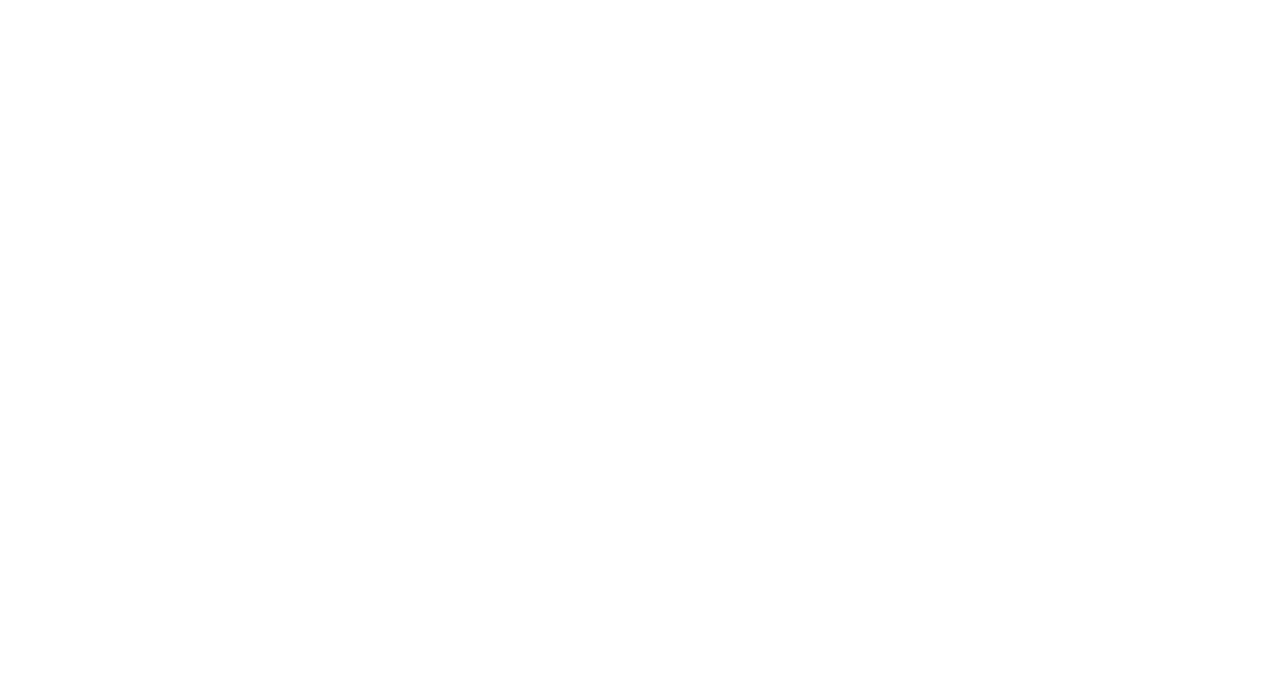
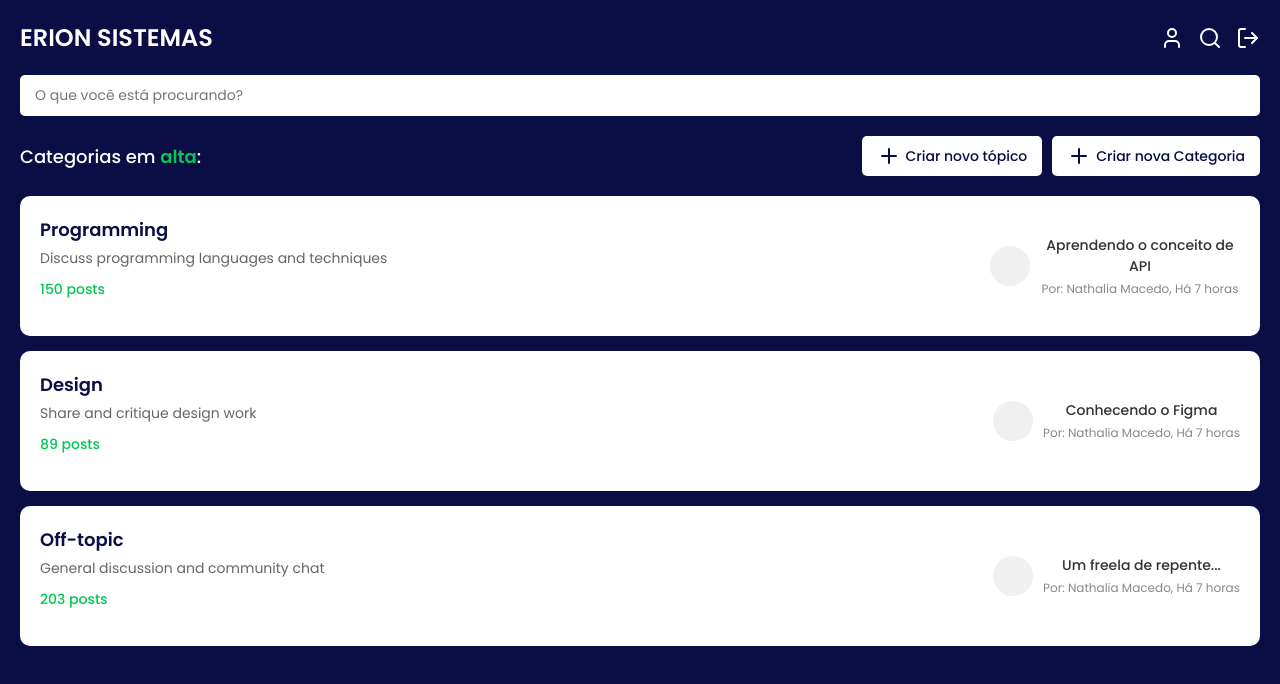
Before and after one commit to Nathalia-Macedo/forum-erion-sistemas, a React (Create React App) app: page /home in a window 1280 px wide. Before the commit this address had no page. Shown: the top 684 px of the page. Built offline with nearby package versions, Linux system fonts and the light colour scheme.

Commit message:
subindo tela home

```diff
--- a/package.json
+++ b/package.json
@@ -6,6 +6,7 @@
     "@testing-library/jest-dom": "^5.17.0",
     "@testing-library/react": "^13.4.0",
     "@testing-library/user-event": "^13.5.0",
+    "lucide-react": "^0.456.0",
     "react": "^18.3.1",
     "react-dom": "^18.3.1",
     "react-router-dom": "^6.28.0",
--- a/src/App/App.js
+++ b/src/App/App.js
@@ -3,6 +3,7 @@
 import Login from '../Pages/Login';
 import Cadastro from '../Pages/Cadastro';
 import './App.css'; // Importa o CSS geral para o App (caso tenha)
+import ForumHome from '../Pages/FormHome';
 
 function App() {
   return (
@@ -11,6 +12,7 @@
         <Routes>
           <Route path="/" element={<Login />} /> {/* Login na raiz */}
           <Route path="/cadastro" element={<Cadastro />} /> {/* Cadastro em outra rota */}
+          <Route path="/home" element={<ForumHome/>}/>
         </Routes>
       </div>
     </Router>
--- /dev/null
+++ b/src/Pages/FormHome.jsx
@@ -0,0 +1,86 @@
+import React from 'react';
+import './ForumHome.css';
+import { Plus, User, Search } from 'lucide-react';
+import { LogOut } from 'lucide-react';
+const ForumHome = () => {
+  const categories = [
+    {
+      title: "Programming",
+      description: "Discuss programming languages and techniques",
+      posts: 150,
+      latestPost: {
+        title: "Aprendendo o conceito de API",
+        author: "Nathalia Macedo",
+        timeAgo: "Há 7 horas"
+      }
+    },
+    {
+      title: "Design",
+      description: "Share and critique design work",
+      posts: 89,
+      latestPost: {
+        title: "Conhecendo o Figma",
+        author: "Nathalia Macedo",
+        timeAgo: "Há 7 horas"
+      }
+    },
+    {
+      title: "Off-topic",
+      description: "General discussion and community chat",
+      posts: 203,
+      latestPost: {
+        title: "Um freela de repente...",
+        author: "Nathalia Macedo",
+        timeAgo: "Há 7 horas"
+      }
+    }
+  ];
+
+  return (
+    <div className="forum-container">
+      <header className="forum-header">
+        <h1>ERION SISTEMAS</h1>
+        <div className='icons'>
+            <User style={{color:"white"}}/>
+            <Search  style={{color:"white"}}/>
+            <LogOut style={{color:"white"}}/>
+        </div>
+      </header>
+
+      <div className="search-container">
+        <input type="text" placeholder="O que você está procurando?" className="search-input" />
+      </div>
+
+      <div className="categories-header">
+        <h2>Categorias em <span className="highlight">alta</span>:</h2>
+        <div className="button-group">
+          <button className="create-button"> <Plus/>Criar novo tópico</button>
+          <button className="create-button"> <Plus/> Criar nova Categoria</button>
+        </div>
+      </div>
+
+      <div className="categories-list">
+        {categories.map((category, index) => (
+          <div key={index} className="category-card">
+            <div className="category-info">
+              <h3>{category.title}</h3>
+              <p>{category.description}</p>
+              <span className="post-count">{category.posts} posts</span>
+            </div>
+            <div className="latest-post">
+              <div className="user-avatar"></div>
+              <div className="post-info">
+                <p className="post-title">{category.latestPost.title}</p>
+                <p className="post-meta">
+                  Por: {category.latestPost.author}, {category.latestPost.timeAgo}
+                </p>
+              </div>
+            </div>
+          </div>
+        ))}
+      </div>
+    </div>
+  );
+};
+
+export default ForumHome;
--- /dev/null
+++ b/src/Pages/ForumHome.css
@@ -0,0 +1,213 @@
+@import url('https://fonts.googleapis.com/css2?family=Poppins:wght@300;400;500;600;700&display=swap');
+
+* {
+  font-family: 'Poppins', sans-serif;
+  margin: 0;
+  padding: 0;
+  box-sizing: border-box;
+}
+
+.forum-container {
+  min-height: 100vh;
+  background-color: #0A0E45;
+  padding: 20px;
+}
+
+.forum-header {
+  display: flex;
+  justify-content: space-between;
+  align-items: center;
+  margin-bottom: 20px;
+}
+
+.forum-header h1 {
+  color: #FFFFFF;
+  font-size: 24px;
+  font-weight: 600;
+}
+
+.header-icons {
+  display: flex;
+  gap: 10px;
+}
+
+.icon-button {
+  background: none;
+  border: none;
+  color: #FFFFFF;
+  font-size: 18px;
+  cursor: pointer;
+}
+
+.search-container {
+  position: relative;
+  margin-bottom: 20px;
+}
+
+.search-input {
+  width: 100%;
+  padding: 10px 40px 10px 15px;
+  border: none;
+  border-radius: 5px;
+  font-size: 14px;
+}
+
+.search-icon {
+  position: absolute;
+  right: 15px;
+  top: 50%;
+  transform: translateY(-50%);
+  color: #888;
+}
+
+.categories-header {
+  display: flex;
+  justify-content: space-between;
+  align-items: center;
+  margin-bottom: 20px;
+}
+
+.categories-header h2 {
+  color: #FFFFFF;
+  font-size: 18px;
+  font-weight: 500;
+}
+
+.highlight {
+  color: #00C853;
+}
+
+.button-group {
+  display: flex;
+  gap: 10px;
+}
+
+.create-button {
+  background-color: #FFFFFF;
+  color: #0A0E45;
+  border: none;
+  border-radius: 5px;
+  padding: 8px 15px;
+  font-size: 14px;
+  font-weight: 500;
+  cursor: pointer;
+  display: flex;
+  align-items: center;
+  gap: 5px;
+}
+
+.create-button:hover {
+  background-color: #f0f0f0;
+}
+
+.categories-list {
+  display: flex;
+  flex-direction: column;
+  gap: 15px;
+}
+
+.category-card {
+  background-color: #FFFFFF;
+  border-radius: 10px;
+  padding: 20px;
+  display: flex;
+  justify-content: space-between;
+  align-items: flex-start;
+}
+
+.category-info{
+    display: flex;
+    flex-direction: column;
+    text-align: start;
+}
+
+.category-info h3 {
+  color: #0A0E45;
+  font-size: 18px;
+  font-weight: 600;
+  margin-bottom: 5px;
+}
+
+.category-info p {
+  color: #666;
+  font-size: 14px;
+  margin-bottom: 10px;
+}
+
+.post-count {
+  color: #00C853;
+  font-size: 14px;
+  font-weight: 500;
+}
+
+.latest-post {
+  display: flex;
+  align-items: center;
+  gap: 10px;
+}
+
+.user-avatar {
+  width: 40px;
+  height: 40px;
+  background-color: #f0f0f0;
+  border-radius: 50%;
+  display: flex;
+  justify-content: center;
+  align-items: center;
+  color: #888;
+}
+.icons{
+    width: 100px;
+    display: flex;
+    justify-content: space-between;
+}
+
+.post-info {
+  max-width: 200px;
+  height: 100px;
+  display: flex;
+  flex-direction: column;
+  justify-content: center;
+}
+
+.post-title {
+  font-size: 14px;
+  font-weight: 500;
+  color: #333;
+  margin-bottom: 3px;
+}
+
+.post-meta {
+  font-size: 12px;
+  color: #888;
+}
+
+@media (max-width: 768px) {
+  .categories-header {
+    flex-direction: column;
+    align-items: flex-start;
+    gap: 10px;
+  }
+
+  .button-group {
+    width: 100%;
+  }
+
+  .create-button {
+    flex: 1;
+    justify-content: center;
+  }
+
+  .category-card {
+    flex-direction: column;
+    gap: 15px;
+  }
+
+  .latest-post {
+    width: 100%;
+  }
+
+  .post-info {
+    max-width: none;
+  }
+}
--- a/src/Pages/Login.jsx
+++ b/src/Pages/Login.jsx
@@ -18,7 +18,7 @@
           </div>
           <a href="#" className="forgot-password">Esqueceu sua senha?</a>
 
-          <button className="login-button">Login</button>
+          <Link to="/home" ><button className="login-button">Login</button></Link>
 
           {/* Usando Link para navegação */}
           <Link to="/cadastro" className="create-account">CRIAR CONTA</Link>
```
Also changed, not shown: 1 other file (tests, documents, lock files or other folders).
